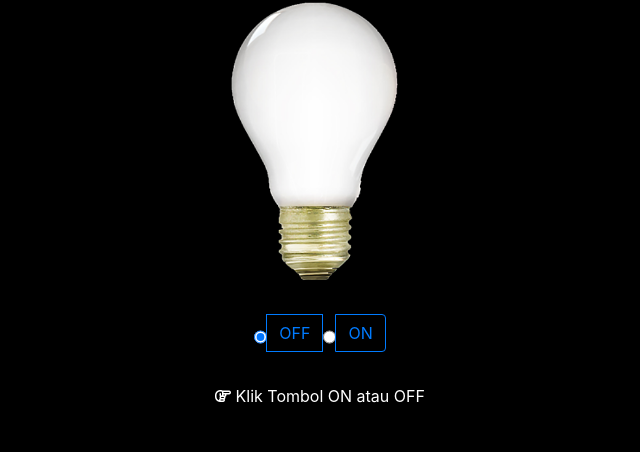
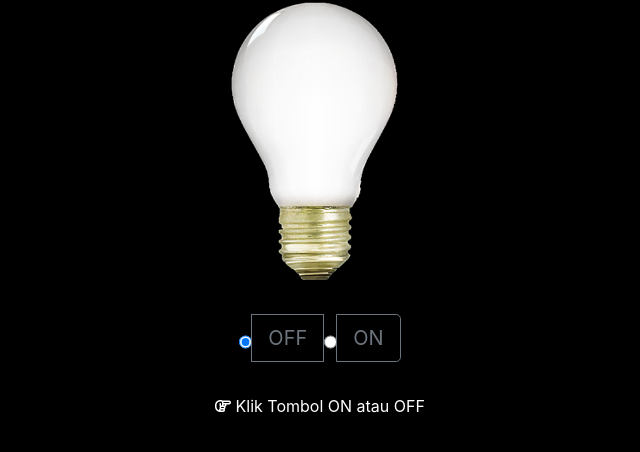
Before and after one commit to onysu/images, a plain HTML site: page index.html in a window 1280 px wide. Shown: the part 114-566 px from the top of the page, without its empty margins (320-960 px from the left). Drawn offline with nearby package versions, Linux system fonts and the light colour scheme.

Commit message:
Update index.html

```diff
--- a/index.html
+++ b/index.html
@@ -51,12 +51,12 @@
         <br>
         <br>
 
-        <div class="btn-group" role="group" aria-label="Basic radio toggle button group">
+        <div class="btn-group btn-group-lg" role="group" aria-label="Basic radio toggle button group">
             <input type="radio" onclick="light(0)" class="btn-check" name="btnradio" id="btnradio1" autocomplete="off" checked>
-            <label class="btn btn-outline-primary" for="btnradio1">OFF</label>
+            <label class="btn btn-outline-secondary" for="btnradio1">OFF</label>
 
             <input type="radio" onclick="light(1)" class="btn-check" name="btnradio" id="btnradio2" autocomplete="off">
-            <label class="btn btn-outline-primary" for="btnradio2">ON</label>
+            <label class="btn btn-outline-secondary" for="btnradio2">ON</label>
         </div>
 
         <br><br>
```
